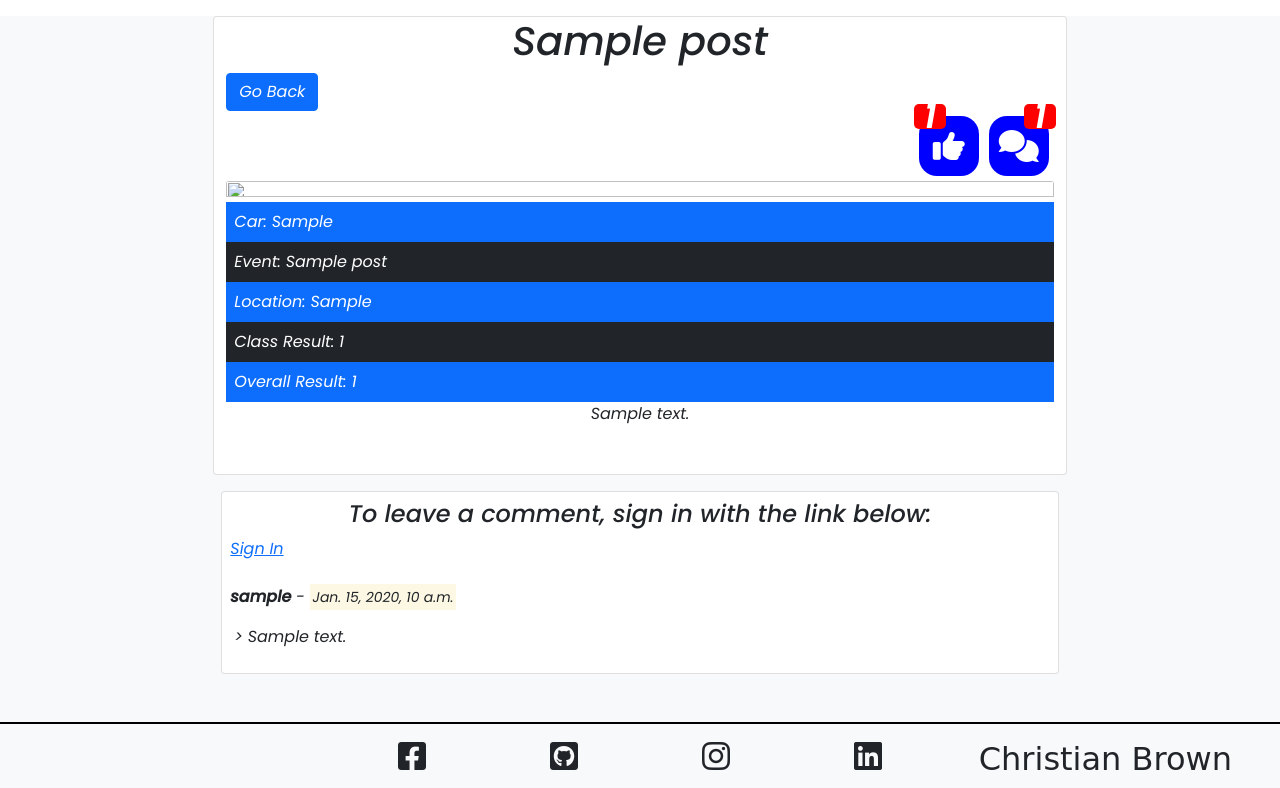
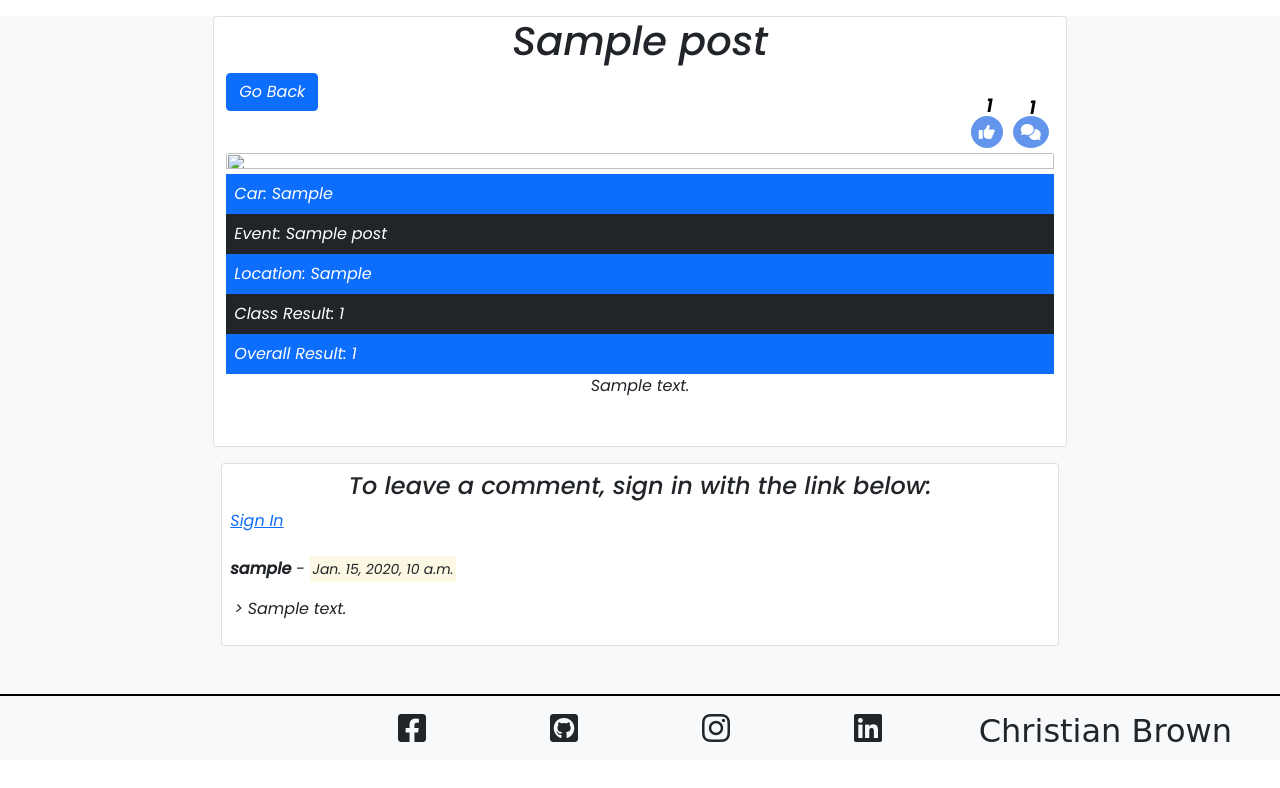
Before and after one commit to Robrowno/rally-blog, a Django app: a page that uses templates/pages/post-detail.html in a window 1280 px wide. Shown: the part 76-864 px from the top of the page. After the commit the page ends 818 px from the top, so only its background shows below. Run offline with Django 3.2, Linux system fonts and the light colour scheme; tables that the repository leaves empty hold one stand-in row (values such as "Sample post"); some libraries are stand-ins or nearby versions; some web fonts are replaced.

Commit message:
css fixes

```diff
--- a/static/style/pages/post-detail.css
+++ b/static/style/pages/post-detail.css
@@ -10,12 +10,10 @@
     display: flex;
     align-items: center;
     justify-content: center;
-    height: 60px;
-    width: 60px;
     border: none;
-    border-radius: 30%;
+    border-radius: 80%;
     outline: none;
-    background: blue;
+    background: cornflowerblue;
     color: white;
 
 }
@@ -25,15 +23,16 @@
     display: flex;
     justify-content: center;
     align-items: center;
-    background-color: red;
     top: 80px;
-    right: 10px;
+    right: 21px;
     width: 25px;
     height: 25px;
-    color: white;
+    color: black;
     padding: 4px 8px;
     text-align: center;
     border-radius: 5px;
+    font-size: large;
+
   }
 
   #like-badge {
@@ -41,12 +40,12 @@
     display: flex;
     justify-content: center;
     align-items: center;
-    background-color: red;
     top: 80px;
-    right: 120px;
+    right: 64px;
     width: 25px;
     height: 25px;
-    color: white;
+    color: black;
+    font-size: large;
     padding: 4px 8px;
     text-align: center;
     border-radius: 5px;
@@ -57,12 +56,12 @@
 
     #comment-badge {
 
-        top: 87px;
+        top: 78px;
     }
 
     #like-badge {
 
-        top: 87px;
+        top: 76px;
 
     }
   }
--- a/templates/pages/index.html
+++ b/templates/pages/index.html
@@ -16,6 +16,7 @@
         <div class="heading">
           <h5 class="card-title" id="title">{{item.title}}</h5>
         </div>
+<div class="stats">
   <div class="thumbs-up">
     <i class="fal fa-thumbs-up"></i><span id="like-badge"
     class="px-2 fs-5 p-2 badge">{{ item.likes.count }}</span>
@@ -23,6 +24,7 @@
   <div class="comment">
     <i class="fal fa-comment-dots"></i><span id="comment-badge"
     class="px-2 fs-5 p-2 badge">{{ item.comments_section.count }}</span>
+  </div>
 </div>
       </div>
     </a>
--- a/templates/pages/post-detail.html
+++ b/templates/pages/post-detail.html
@@ -14,12 +14,12 @@
             <!-- Blog Like/Comment Fontawesome Icons -->
             <div class="col justify-content-end d-flex ">
                 <div class="icon-container">
-                    <i class="px-3 fs-2 fas fa-thumbs-up p-2 icon-class"></i><span id="like-badge"
-                        class="px-3 fs-2 p-2 badge">{{ post.likes.count }}</span>
+                    <i class="fas fa-thumbs-up p-2 icon-class"></i><span id="like-badge"
+                        class="p-2 badge">{{ post.likes.count }}</span>
                 </div>
                 <div class="icon-container">
-                    <i class="px-4 fs-2 fas fa-comments p-2 icon-class"></i><span id="comment-badge"
-                        class="px-3 fs-2 p-2 badge">{{ comment_counter }}</span>
+                    <i class="fas fa-comments p-2 icon-class"></i><span id="comment-badge"
+                        class="badge">{{ comment_counter }}</span>
                 </div>
             </div>
 
```
Also changed, not shown: static/style/pages/index.css (+14 -2 lines). Lines whose indentation alone changed are shown as unchanged.
